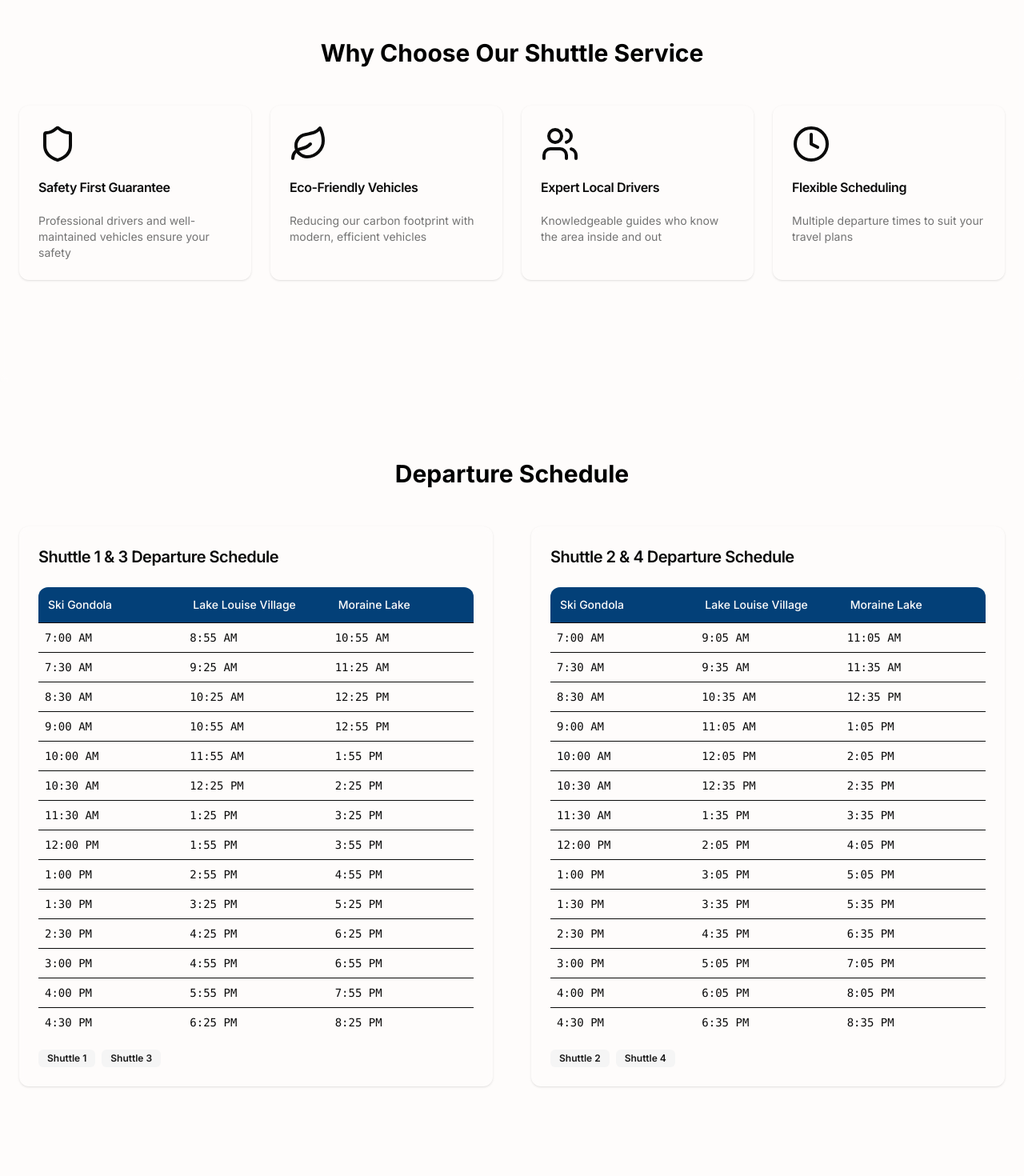
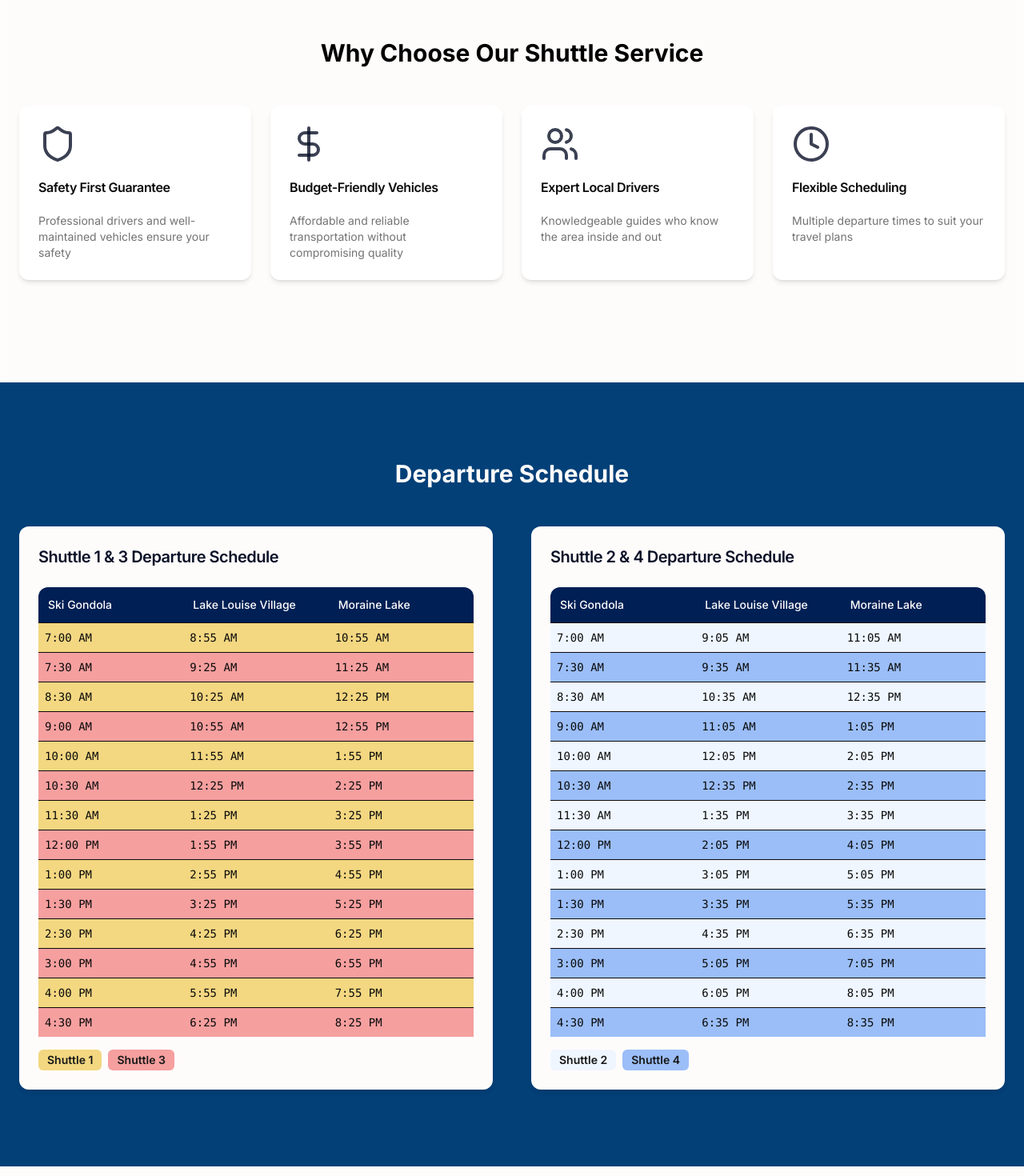
Before and after one commit to jkpz10/moraine-lake-shuttle, a Next.js app: page / in a window 1280 px wide. Shown: the part 880-2350 px from the top of the page at 80% size. Built offline with nearby package versions, Linux system fonts and the light colour scheme.

Commit message:
feat: update looks and feel of the tbale and service section

```diff
--- a/src/screens/home/components/departure-schedule/departure-schedule-section.tsx
+++ b/src/screens/home/components/departure-schedule/departure-schedule-section.tsx
@@ -7,33 +7,40 @@ import { Card, CardContent, CardHeader, CardTitle } from '@/components/ui/card';
 
 export function DepartureScheduleSection() {
   return (
-    <section className="py-24 px-4 md:px-6 bg-background">
+    <section className="py-24 px-4 md:px-6 bg-[#034078] text-[#FEFCFB]">
       <div className="container mx-auto">
         <h2 className="text-3xl font-bold text-center mb-12">
           Departure Schedule
         </h2>
         <div className="grid grid-cols-1 lg:grid-cols-2 gap-12">
           <div className="space-y-4">
-            <Card className="border-none bg-background/50 backdrop-blur-sm hover:bg-background/80 transition-colors duration-300">
+            <Card className="border-none bg-[#FEFCFB] backdrop-blur-sm shadow-md">
               <CardHeader>
-                <CardTitle className="text-xl font-semibold">
+                <CardTitle className="text-xl font-semibold text-[#0A1128]">
                   Shuttle 1 & 3 Departure Schedule
                 </CardTitle>
               </CardHeader>
               <CardContent className="space-y-4">
-                <DepartureScheduleTable data={shuttle13Schedule} />
+                <DepartureScheduleTable
+                  data={shuttle13Schedule}
+                  colors={['bg-yellow-500/50', 'bg-red-500/50']}
+                />
               </CardContent>
             </Card>
           </div>
           <div className="space-y-4">
-            <Card className="border-none bg-background/50 backdrop-blur-sm hover:bg-background/80 transition-colors duration-300">
+            <Card className="border-none bg-[#FEFCFB] backdrop-blur-sm shadow-md">
               <CardHeader>
-                <CardTitle className="text-xl font-semibold">
+                <CardTitle className="text-xl font-semibold text-[#0A1128]">
                   Shuttle 2 & 4 Departure Schedule
                 </CardTitle>
               </CardHeader>
               <CardContent className="space-y-4">
-                <DepartureScheduleTable data={shuttle24Schedule} reversed />
+                <DepartureScheduleTable
+                  data={shuttle24Schedule}
+                  colors={['bg-blue-50', 'bg-blue-500/50']}
+                  reversed
+                />
               </CardContent>
             </Card>
           </div>
--- a/src/screens/home/components/departure-schedule/departure-schedule-table.tsx
+++ b/src/screens/home/components/departure-schedule/departure-schedule-table.tsx
@@ -12,26 +12,28 @@ import type { ScheduleTime } from '@/screens/home/departure-schedule';
 interface ScheduleTableProps {
   data: ScheduleTime[];
   reversed?: boolean;
+  colors?: string[];
 }
 
 export function DepartureScheduleTable({
   data,
   reversed = false,
+  colors = ['bg-gray-200/50'],
 }: ScheduleTableProps) {
   const shuttleNumbers = Array.from(new Set(data.map((item) => item.shuttle)));
 
   return (
     <div className="space-y-4">
-      <Table>
+      <Table className="overflow-hidden">
         <TableHeader>
           <TableRow>
-            <TableHead className="w-[33%] font-medium bg-[#034078] text-[#FEFCFB] rounded-tl-xl p-3">
+            <TableHead className="w-[33%] font-medium bg-[#001F54] text-[#FEFCFB] rounded-tl-xl p-3">
               Ski Gondola
             </TableHead>
-            <TableHead className="w-[33%] font-medium bg-[#034078] text-[#FEFCFB] p-3">
+            <TableHead className="w-[33%] font-medium bg-[#001F54] text-[#FEFCFB] p-3">
               Lake Louise Village
             </TableHead>
-            <TableHead className="w-[33%] font-medium bg-[#034078] text-[#FEFCFB] rounded-tr-xl p-3">
+            <TableHead className="w-[33%] font-medium bg-[#001F54] text-[#FEFCFB] rounded-tr-xl p-3">
               Moraine Lake
             </TableHead>
           </TableRow>
@@ -40,7 +42,11 @@ export function DepartureScheduleTable({
           {data.map((schedule, index) => (
             <TableRow
               key={index}
-              className={index % 2 === 0 ? 'bg-muted/50' : ''}
+              className={`
+                ${index % 2 === 0 ? colors[0] : colors[1] ?? ''}
+                transition-all duration-300 ease-in-out
+                hover:bg-gray-100 hover:shadow-sm hover:scale-[1.02] cursor-pointer
+              `}
             >
               <TableCell className="font-mono">{schedule.skiGondola}</TableCell>
               <TableCell className="font-mono">
@@ -54,8 +60,16 @@ export function DepartureScheduleTable({
         </TableBody>
       </Table>
       <div className="flex flex-wrap gap-2">
-        {shuttleNumbers.map((number) => (
-          <Badge key={number} variant="secondary" className="text-xs">
+        {shuttleNumbers.map((number, index) => (
+          <Badge
+            key={number}
+            variant="secondary"
+            className={`text-sm
+              ${index % 2 === 0 ? colors[0] : colors[1] ?? ''}
+              transition-all duration-300 ease-in-out
+              hover:bg-gray-100 hover:shadow-sm hover:scale-[1.02] cursor-pointer
+            `}
+          >
             Shuttle {number}
           </Badge>
         ))}
--- a/src/screens/home/components/service-section.tsx
+++ b/src/screens/home/components/service-section.tsx
@@ -1,42 +1,52 @@
-import { Card, CardContent, CardDescription, CardHeader, CardTitle } from "@/components/ui/card"
-import { Shield, Leaf, Users, Clock } from "lucide-react"
+import {
+  Card,
+  CardContent,
+  CardDescription,
+  CardHeader,
+  CardTitle,
+} from '@/components/ui/card';
+import { Shield, DollarSign, Users, Clock } from 'lucide-react';
 
 export function ServiceSection() {
   const features = [
     {
-      title: "Safety First Guarantee",
-      description: "Professional drivers and well-maintained vehicles ensure your safety",
+      title: 'Safety First Guarantee',
+      description:
+        'Professional drivers and well-maintained vehicles ensure your safety',
       icon: Shield,
     },
     {
-      title: "Eco-Friendly Vehicles",
-      description: "Reducing our carbon footprint with modern, efficient vehicles",
-      icon: Leaf,
+      title: 'Budget-Friendly Vehicles',
+      description:
+        'Affordable and reliable transportation without compromising quality',
+      icon: DollarSign,
     },
     {
-      title: "Expert Local Drivers",
-      description: "Knowledgeable guides who know the area inside and out",
+      title: 'Expert Local Drivers',
+      description: 'Knowledgeable guides who know the area inside and out',
       icon: Users,
     },
     {
-      title: "Flexible Scheduling",
-      description: "Multiple departure times to suit your travel plans",
+      title: 'Flexible Scheduling',
+      description: 'Multiple departure times to suit your travel plans',
       icon: Clock,
     },
-  ]
+  ];
 
   return (
     <section className="py-32 px-4 md:px-6 bg-muted/50 backdrop-blur-sm">
       <div className="container mx-auto">
-        <h2 className="text-3xl font-bold text-center mb-12">Why Choose Our Shuttle Service</h2>
+        <h2 className="text-3xl font-bold text-center mb-12">
+          Why Choose Our Shuttle Service
+        </h2>
         <div className="grid grid-cols-1 md:grid-cols-2 lg:grid-cols-4 gap-6">
           {features.map((feature) => (
             <Card
               key={feature.title}
-              className="border-none bg-background/50 backdrop-blur-sm hover:bg-background/80 transition-colors duration-300"
+              className="border-none bg-white shadow-md transition-all duration-300 ease-in-out hover:shadow-xl hover:scale-105 hover:bg-gray-50"
             >
               <CardHeader>
-                <feature.icon className="w-12 h-12 mb-4 text-primary/80" />
+                <feature.icon className="w-12 h-12 mb-4 text-[#0A1128]/80 transition-colors duration-300 group-hover:text-[#0A1128]" />
                 <CardTitle>{feature.title}</CardTitle>
               </CardHeader>
               <CardContent>
@@ -47,5 +57,5 @@ export function ServiceSection() {
         </div>
       </div>
     </section>
-  )
+  );
 }
```
